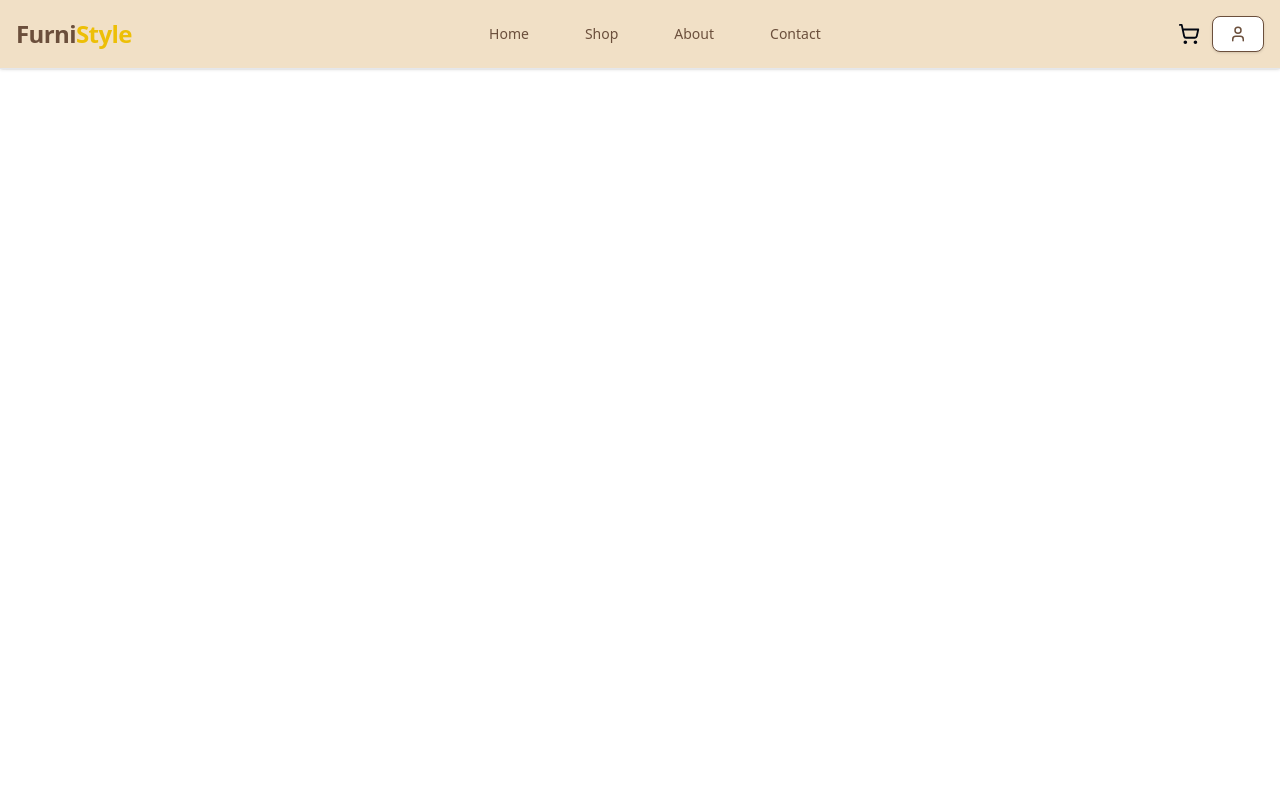
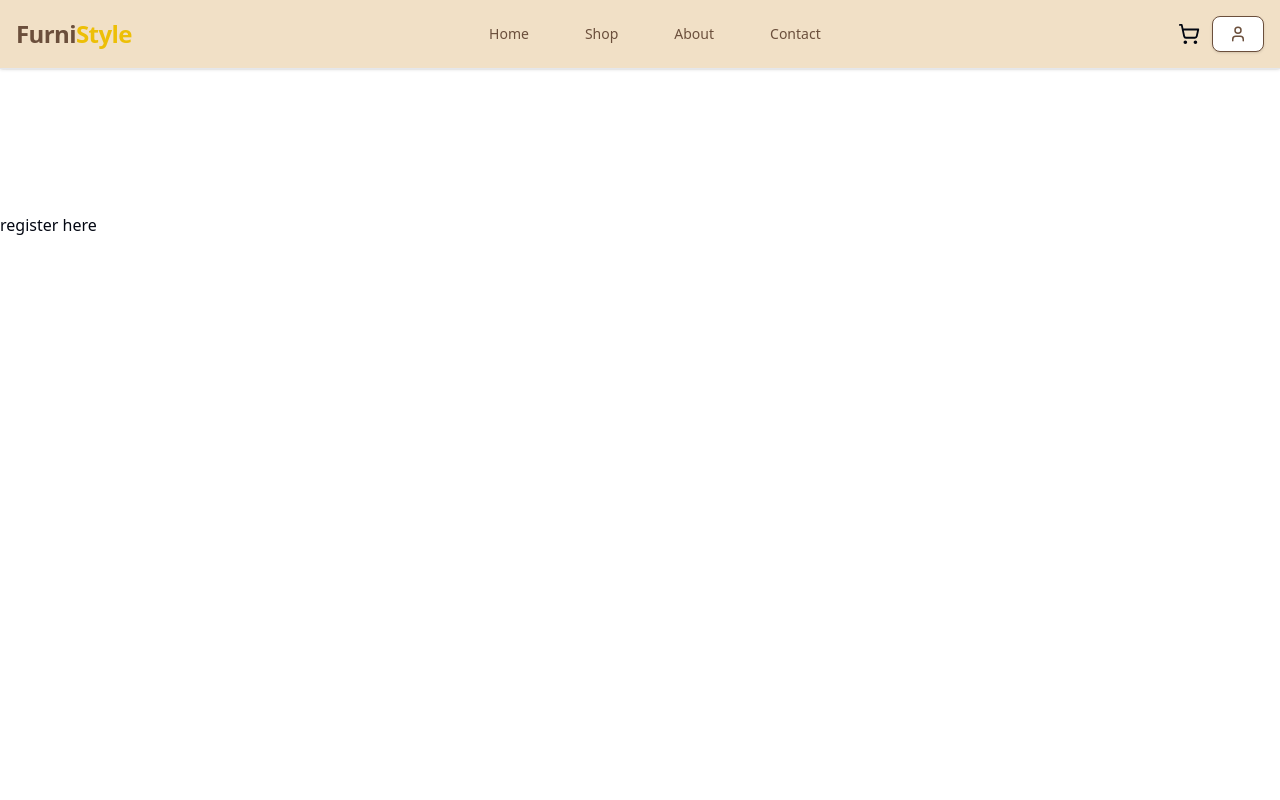
Before and after one commit to Chala751/Furniture-web-app, a React (Vite) app: page /register in a window 1280 px wide. Shown: the top 800 px of the page. Built offline with nearby package versions, Linux system fonts and the light colour scheme.

Commit message:
register page started

```diff
--- /dev/null
+++ b/src/pages/Register.jsx
@@ -0,0 +1,11 @@
+import React from 'react'
+
+function Register() {
+  return (
+    <div className='mt-36'>
+      register here
+    </div>
+  )
+}
+
+export default Register
--- a/src/routes/AppRoutes.jsx
+++ b/src/routes/AppRoutes.jsx
@@ -4,6 +4,7 @@ import Cart from '@/pages/Cart';
 import Contact from '@/pages/Contact';
 import Home from '@/pages/Home';
 import ProductDetail from '@/pages/ProductDetail';
+import Register from '@/pages/Register';
 import Shop from '@/pages/Shop';
 import React from 'react'
 import { Routes, Route } from "react-router-dom";
@@ -17,6 +18,7 @@ const AppRoutes = () => {
         <Route path="/about" element={<About/>} />
         <Route path="/contact" element={<Contact/>} />
         <Route path="/cart" element={<Cart/>} />
+        <Route path="/register" element={<Register/>} />
     </Routes>
   )
 }
```
